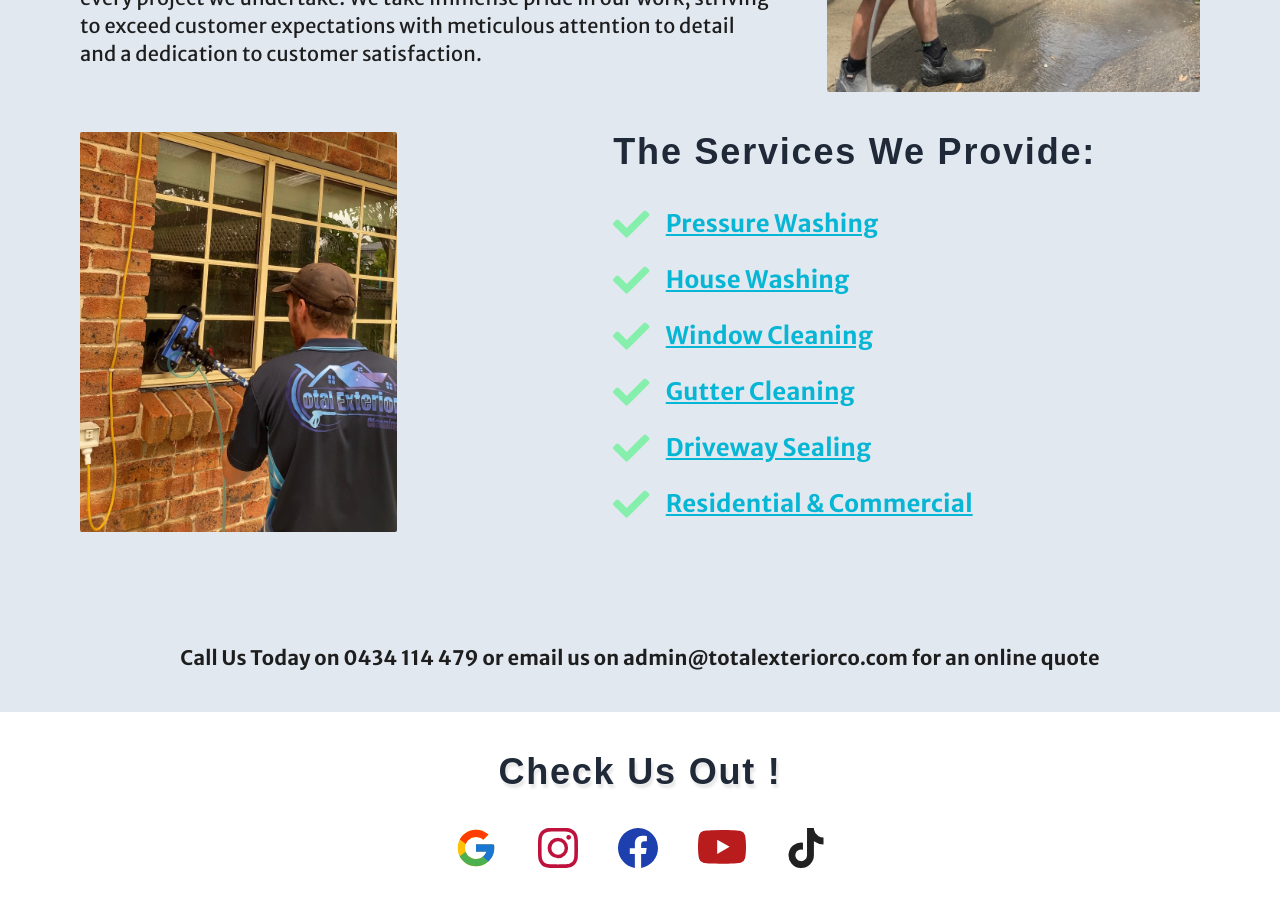
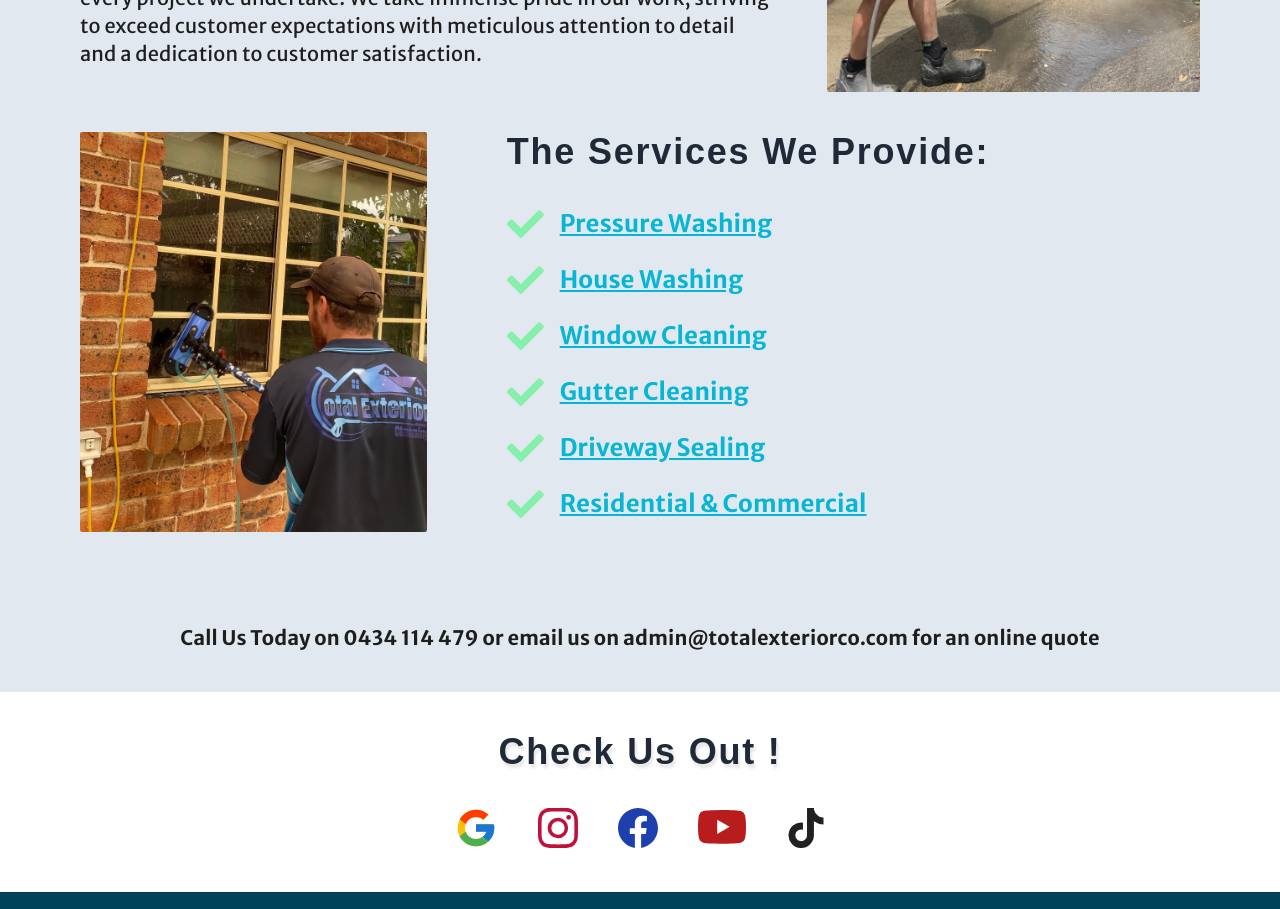
Before and after one commit to danielirwin99/pressure-washing, a React (Create React App) app: page /about-us in a window 1280 px wide. Shown: the part 580-1489 px from the top of the page. Built offline with nearby package versions, Linux system fonts and the light colour scheme.

Commit message:
adjustments for mobile

```diff
--- a/src/pages/AboutUs.jsx
+++ b/src/pages/AboutUs.jsx
@@ -16,7 +16,7 @@ const AboutUs = () => {
               About Us
             </h1>
             <div className="md:flex w-full flex-wrap md:flex-row my-10 flex-grow">
-              <div className="space-y-5 pr-14 md:w-2/3">
+              <div className="space-y-5 md:pr-14 md:w-2/3">
                 <h2 className="text-xl capitalize lg:text-2xl font-bold text-gray-800 tracking-wider sub-headers">
                   Your go-to local guys.
                 </h2>
@@ -56,15 +56,15 @@ const AboutUs = () => {
                 />
               </div>
             </div>
-            <div className="md:flex  w-full flex-wrap md:flex-row my-10 flex-grow pb-5">
-              <div className="md:w-1/3 mt-5 pr-14 md:mt-0">
+            <div className="md:flex w-full  md:flex-row my-10 flex-grow md:pb-5">
+              <div className="md:w-1/3 mt-5 md:mr-20  md:mt-0">
                 <img
                   src={me2}
                   className="h-[400px] rounded-sm w-full object-cover"
                   alt="TEST"
                 />
               </div>
-              <div className="space-y-3 pl-40  md:w-2/3">
+              <div className="space-y-3  pt-10 md:pt-0  md:w-2/3">
                 <h2 className="text-xl capitalize lg:text-4xl font-bold text-gray-800 tracking-wider sub-headers">
                   The Services We Provide:
                 </h2>
@@ -108,7 +108,7 @@ const AboutUs = () => {
                 </ul>
               </div>
             </div>
-            <p className="font-semibold text-center text-xl py-10">
+            <p className="font-semibold text-center text-xl pt-5 pb-10">
               Call Us Today on <span className="font-bold">0434 114 479</span>{" "}
               or email us on{" "}
               <span className="bold"> admin@totalexteriorco.com </span>
```
